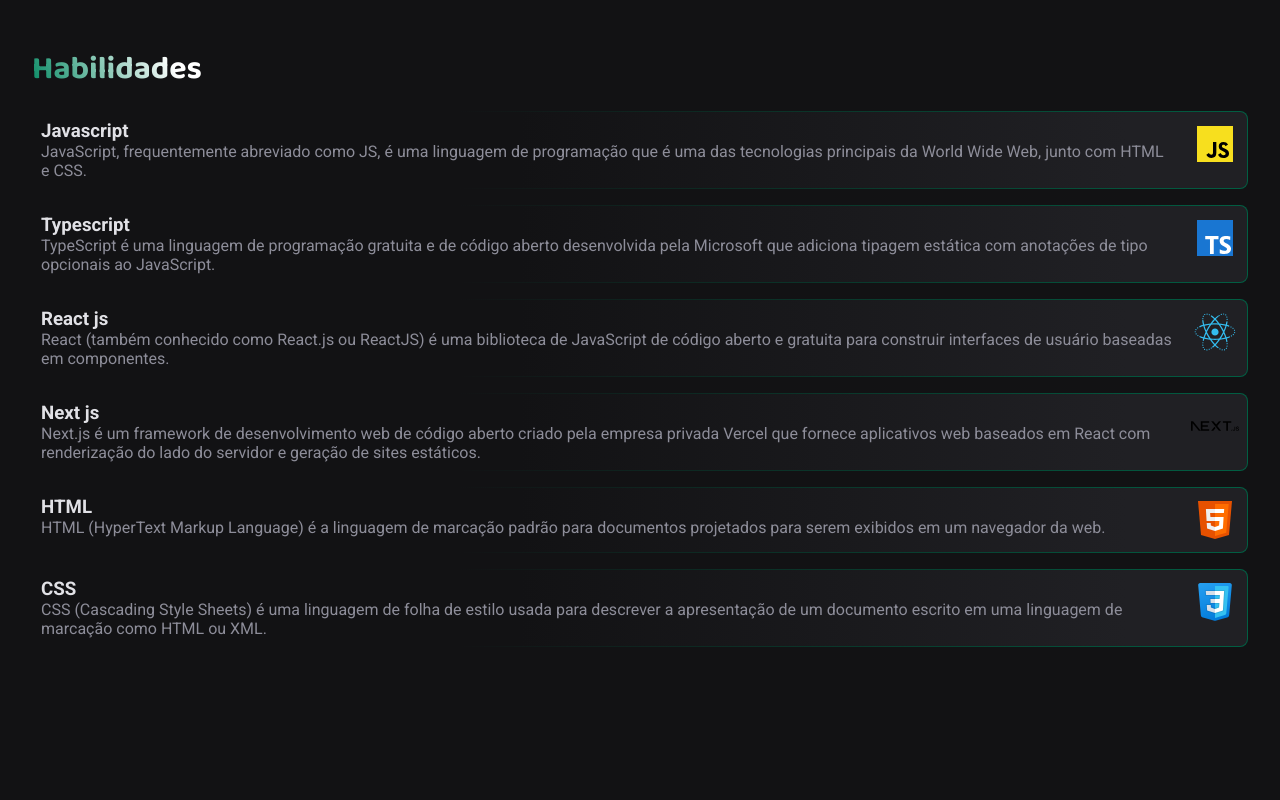
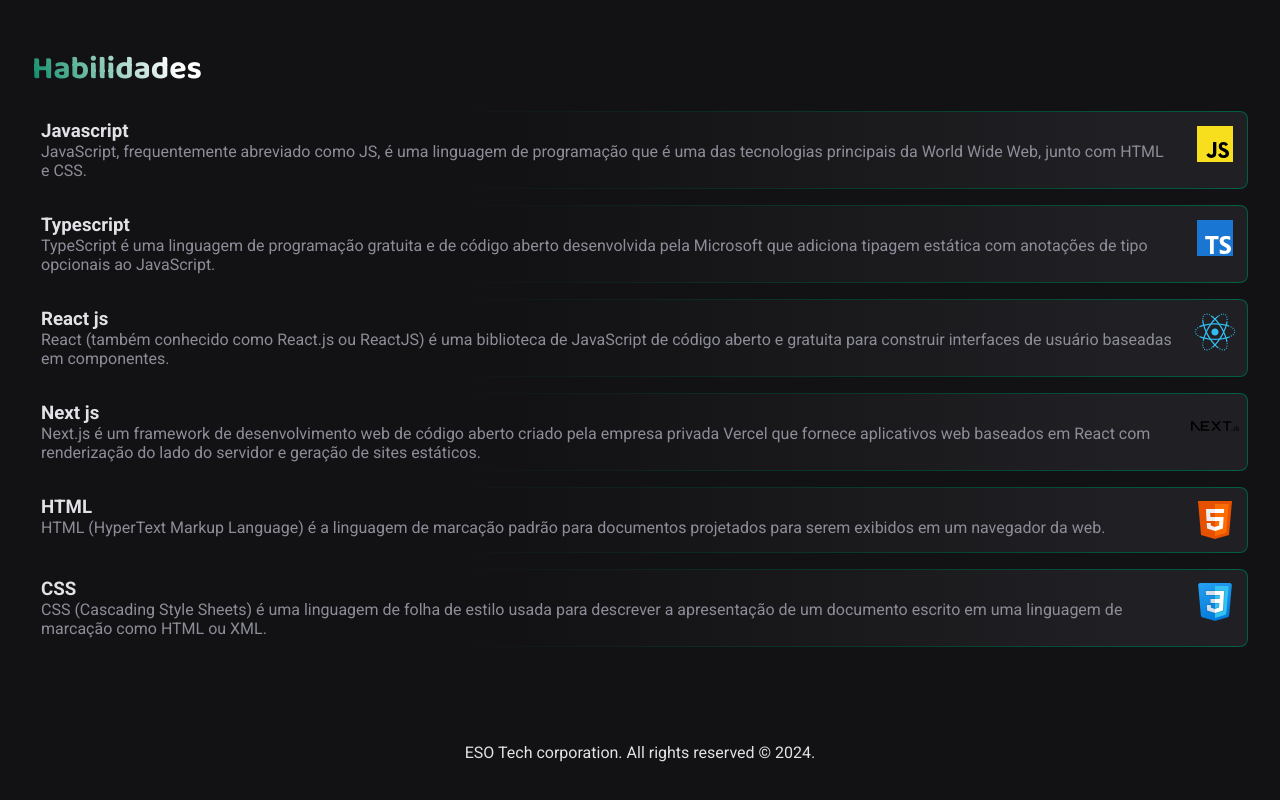
Before and after one commit to devliov/Personal-profile-devliov, a React (Vite) app: page / in a window 1280 px wide. Shown: the part 2139-2939 px from the top of the page. Before the commit the page ends 2818 px from the top, so only its background shows below. Built offline with nearby package versions, Linux system fonts and the light colour scheme.

Commit message:
feat: add component footer

```diff
--- a/src/pages/skills/index.tsx
+++ b/src/pages/skills/index.tsx
@@ -1,4 +1,4 @@
-import { SkillBox, SkillContainer } from "./styles";
+import { FooterConteiner, SkillBox, SkillContainer } from "./styles";
 
 import iconReact from "../../assets/icons8-react.svg";
 import iconHtml from "../../assets/icons8-html5.svg";
@@ -72,6 +72,9 @@
           <img src={skill.icon} alt="" />
         </SkillBox>
       ))}
+      <FooterConteiner>
+        ESO Tech corporation. All rights reserved © 2024.
+      </FooterConteiner>
     </SkillContainer>
   );
 }
--- a/src/pages/skills/styles.ts
+++ b/src/pages/skills/styles.ts
@@ -58,3 +58,14 @@
     height: 3rem;
   }
 `;
+
+export const FooterConteiner = styled.footer`
+  padding: 5rem;
+  display: flex;
+  justify-content: center;
+  text-align: center;
+
+  @media (max-width: 720px) {
+    font-size: 8px;
+  }
+`;
```
